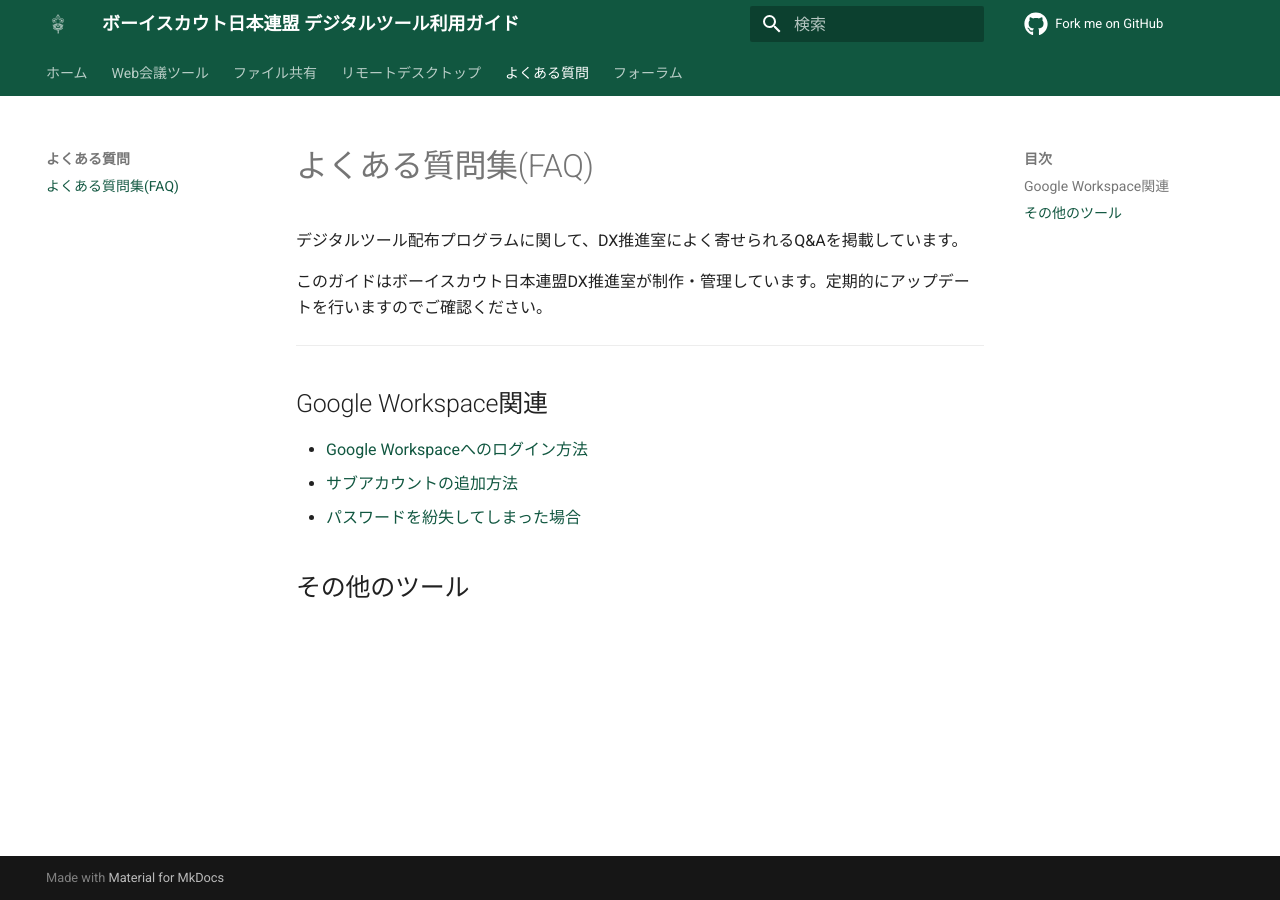
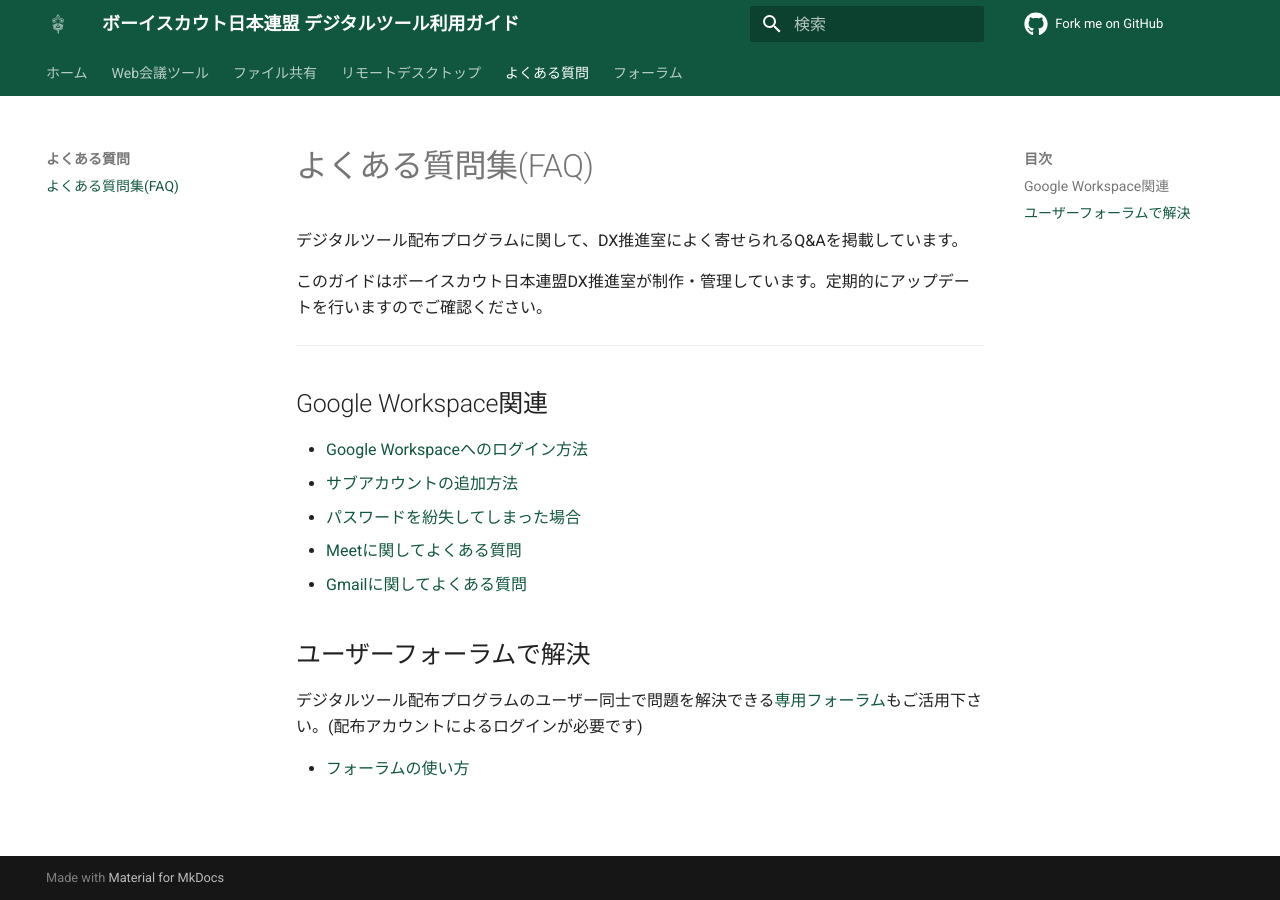
Before and after one commit to Scout-Association-of-Japan/DX-promotion-guidelines, an MkDocs documentation site: the page built from docs/faq/index.md, in a window 1280 px wide. Built offline with MkDocs 1.6.1 and Material for MkDocs 9.7.7, drawn with Linux system fonts in a browser that asks for light colours; comment, search, counter and statistics services are not loaded.

Commit message:
Update index.md (#124)

```diff
--- a/docs/faq/index.md
+++ b/docs/faq/index.md
@@ -7,10 +7,16 @@
 -------
 
 ## Google Workspace関連
-
 - [Google Workspaceへのログイン方法](google_workspace/how_to_login/index.md)
 - [サブアカウントの追加方法](google_workspace/create_sub_accounts/index.md)
 - [パスワードを紛失してしまった場合](google_workspace/password_recovery/index.md)
+- [Meetに関してよくある質問](meet/)
+- [Gmailに関してよくある質問](gmail/)
 
-## その他のツール
+## ユーザーフォーラムで解決
+デジタルツール配布プログラムのユーザー同士で問題を解決できる[専用フォーラム](https://groups.google.com/u/2/a/meet.scout.jp/g/users-group)もご活用下さい。(配布アカウントによるログインが必要です)
+
+- [フォーラムの使い方](../group/HowtoUseUserForum/)
+
+<!-- ## その他のツール -->
 <!-- - Zoomに関してよくある質問 -->
```
